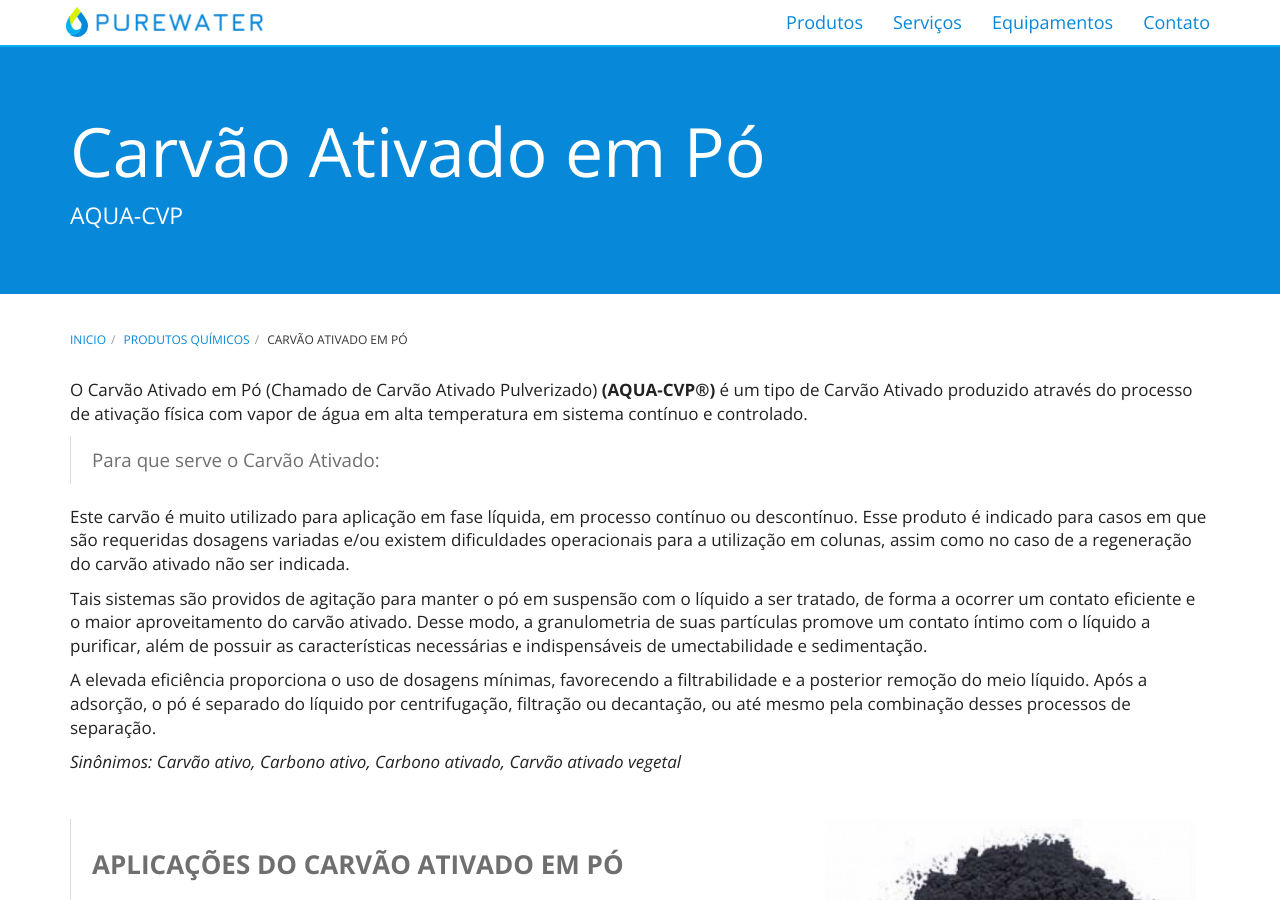
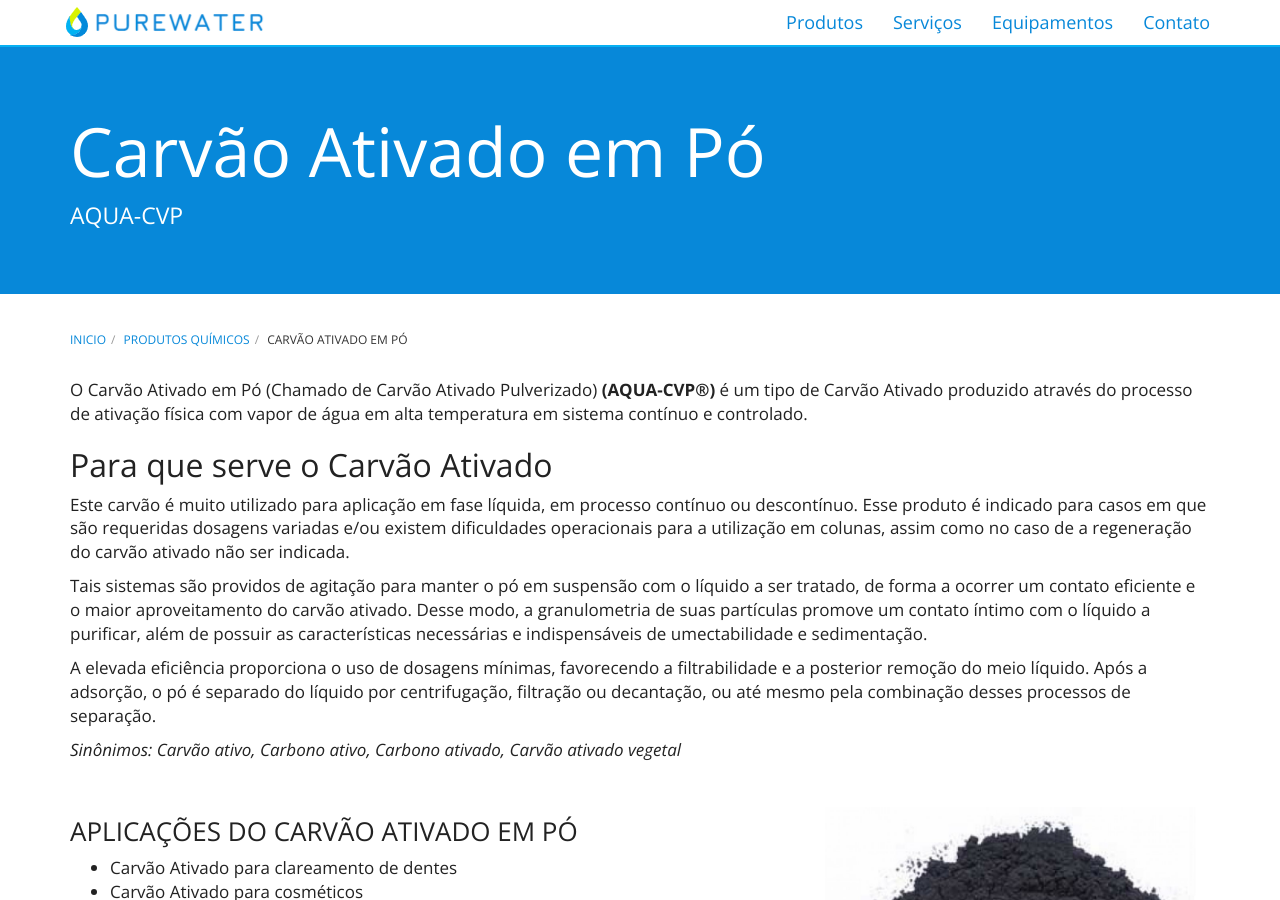
Before and after one commit to purewaterefluentes/purewaterefluentes.github.io, a Jekyll site: the page built from produtos/carvao-ativado-po.md, in a window 1280 px wide and 900 px high. Built offline with Jekyll 4.4.1, drawn with Linux system fonts in a browser that asks for light colours; nearby versions of some CDN libraries; library files that are not in the unit come from our copies.

Commit message:
Update carvao-ativado-po.md

```diff
--- a/produtos/carvao-ativado-po.md
+++ b/produtos/carvao-ativado-po.md
@@ -7,7 +7,7 @@
 
 O Carvão Ativado em Pó (Chamado de Carvão Ativado Pulverizado) **(AQUA-CVP®)** é um tipo de Carvão Ativado produzido através do processo de ativação física com vapor de água em alta temperatura em sistema contínuo e controlado.
 
-> Para que serve o Carvão Ativado:
+## Para que serve o Carvão Ativado
 
 Este carvão é muito utilizado para aplicação em fase líquida, em processo contínuo ou descontínuo. Esse produto é indicado para casos em que são requeridas dosagens variadas e/ou existem dificuldades operacionais para a utilização em colunas, assim como no caso de a regeneração do carvão ativado não ser indicada.
 
@@ -22,8 +22,7 @@
 
  <img class="img-responsive pull-right" style="max-width: 35%;" src="../../website/images/carvao ativado pulverizado.jpg" alt="Carvão Ativado Pó">
 
->
-### **APLICAÇÕES DO CARVÃO ATIVADO EM PÓ**
+### APLICAÇÕES DO CARVÃO ATIVADO EM PÓ
 
 - Carvão Ativado para clareamento de dentes
 - Carvão Ativado para cosméticos
@@ -34,7 +33,7 @@
 - Carvão Ativado em pó para redução de odor, sabor e cor em água.
 - O carvão ativado possuí mais de 900 aplicações.
 
-### **ESPECIFICAÇÕES DO CARVÃO ATIVADO EM PÓ**
+### ESPECIFICAÇÕES DO CARVÃO ATIVADO EM PÓ
 
 - Aspecto: Solido / pó / Pulverizado
 - Odor: Inodoro
@@ -47,23 +46,18 @@
 - pH: 8,0  a 10(natural)
 - Passante na # 325 mesh (0,044mm): min. 80%
 
-### **INFORMAÇÕES GERAIS**
+### INFORMAÇÕES GERAIS
 
 + Embalagens: Sacos de papelão
 + Proteção: Contem internamente um saco de polietileno hermeticamente fechado e ao abrigo da umidade
 + Capacidade: 15 Kg
 + Classe de embalagem: Insolúvel em água, queima lentamente sem  chamas.
 + Preço de Carvão Ativado em Pó: Consulte nosso setor de vendas
-<br />
 
->
->
 {% include purewater/link-boletim.html
    label="Boletim Técnico Carvão Ativado em Pó"
    arquivo=" BOLETIM TÉCNICO - AQUA-CVP (carvão pó).pdf" %}
->
->
+
 {% include purewater/link-boletim.html
    label="Tabela de Conversão (Mesh x Milimetro)"
    arquivo="tabela_conversão_mesh_granulometria.pdf" %}
->
```
